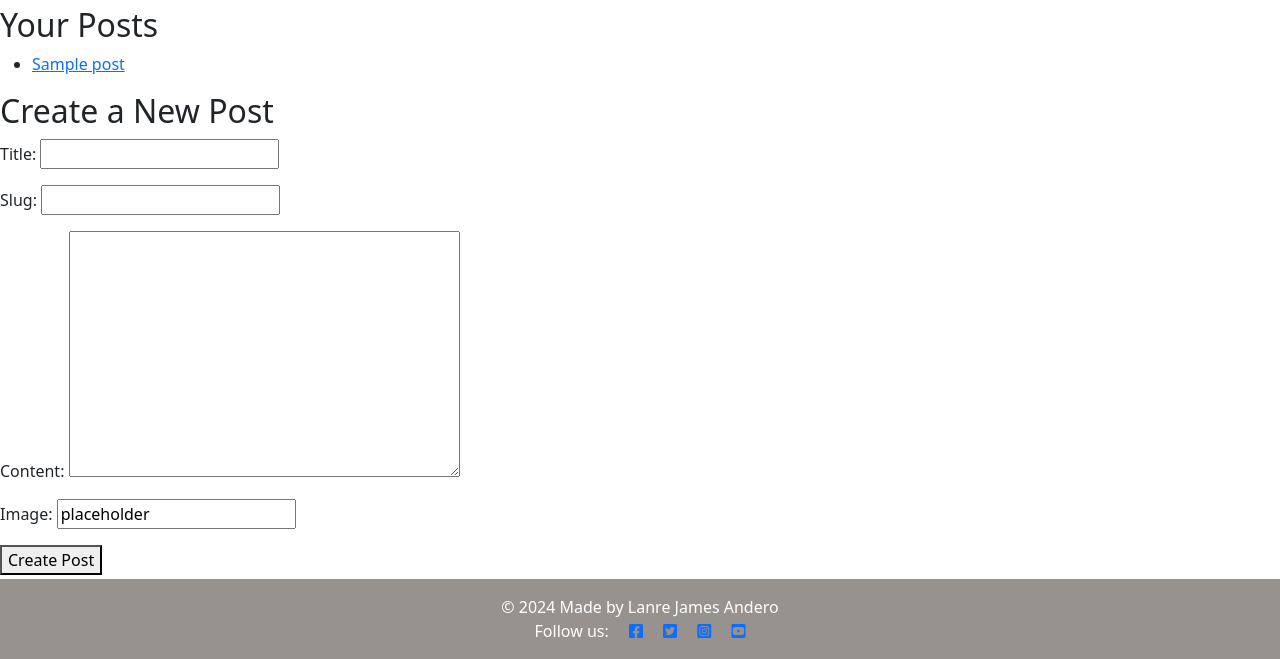
After one commit to LanreAndero/CI_PP4_DjangoBlog, a Django app: page /dashboard/ in a window 1280 px wide. The commit adds this page. Shown: the part 141-800 px from the top of the page. Run offline with Django 3.2, Linux system fonts and the light colour scheme; a user stored in the database is signed in; tables that the repository leaves empty hold one stand-in row (values such as "Sample post").

Commit message:
add user dashboard to create post, templates/dashboard.html, modify settings.py, forms, models, urls and view u

```diff
--- a/blog/admin.py
+++ b/blog/admin.py
@@ -15,6 +15,7 @@ class PostAdmin(SummernoteModelAdmin):
 
 @admin.register(Comment)
 class CommentAdmin(admin.ModelAdmin):
+
     list_display = ('name', 'body', 'post', 'created_on', 'approved')
     list_filter = ('approved', 'created_on')
     search_fields = ('name', 'email', 'body')
--- a/blog/forms.py
+++ b/blog/forms.py
@@ -1,5 +1,12 @@
 from .models import Comment
 from django import forms
+from .models import Post
+
+
+class PostForm(forms.ModelForm):
+    class Meta:
+        model = Post
+        fields = ['title', 'slug', 'content', 'featured_image']
 
 
 class CommentForm(forms.ModelForm):
--- a/blog/models.py
+++ b/blog/models.py
@@ -9,17 +9,14 @@ STATUS = ((0, "Draft"), (1, "Published"))
 class Post(models.Model):
     title = models.CharField(max_length=200, unique=True)
     slug = models.SlugField(max_length=200, unique=True)
-    author = models.ForeignKey(
-        User, on_delete=models.CASCADE, related_name="blog_posts"
-    )
+    author = models.ForeignKey(User, on_delete=models.CASCADE, related_name="blog_posts")
+    updated_on = models.DateTimeField(auto_now=True)
+    content = models.TextField()
     featured_image = CloudinaryField('image', default='placeholder')
     excerpt = models.TextField(blank=True)
-    updated_on = models.DateTimeField(auto_now=True)
-    content = models.TextField()
     created_on = models.DateTimeField(auto_now_add=True)
     status = models.IntegerField(choices=STATUS, default=0)
-    likes = models.ManyToManyField(
-        User, related_name='blogpost_like', blank=True)
+    likes = models.ManyToManyField(User, related_name='blogpost_like', blank=True)
 
     class Meta:
         ordering = ["-created_on"]
@@ -32,8 +29,7 @@ class Post(models.Model):
 
 
 class Comment(models.Model):
-    post = models.ForeignKey(Post, on_delete=models.CASCADE,
-                             related_name="comments")
+    post = models.ForeignKey(Post, on_delete=models.CASCADE, related_name="comments")
     name = models.CharField(max_length=80)
     email = models.EmailField()
     body = models.TextField()
--- a/blog/urls.py
+++ b/blog/urls.py
@@ -1,9 +1,12 @@
 from . import views
-from django.urls import path
+from django.urls import path, include
+from blog.views import PostList, PostDetail, PostLike
+from .views import PostDetail, dashboard_view
 
 
 urlpatterns = [
-    path('', views.PostList.as_view(), name='home'),
-    path('<slug:slug>/', views.PostDetail.as_view(), name='post_detail'),
+    path('', PostList.as_view(), name='home'),
+    path('dashboard/', dashboard_view, name='dashboard'),
+    path('<slug:slug>/', PostDetail.as_view(), name='post_detail'),
     path('like/<slug:slug>', views.PostLike.as_view(), name='post_like'),
 ]
--- a/blog/views.py
+++ b/blog/views.py
@@ -3,6 +3,8 @@ from django.views import generic, View
 from django.http import HttpResponseRedirect
 from .models import Post
 from .forms import CommentForm
+from django.contrib.auth.decorators import login_required
+from .forms import PostForm
 
 
 class PostList(generic.ListView):
@@ -65,6 +67,28 @@ class PostDetail(View):
             },
         )
 
+@login_required
+def dashboard_view(request):
+    # Fetch posts for the logged-in user
+    user_posts = Post.objects.filter(author=request.user).order_by("-created_on")
+
+    # If the form is submitted, process it
+    if request.method == 'POST':
+        post_form = PostForm(request.POST)
+        if post_form.is_valid():
+            new_post = post_form.save(commit=False)
+            new_post.author = request.user
+            new_post.save()
+            return redirect('dashboard')  # Redirect to the dashboard after creating the post
+    else:
+        post_form = PostForm()
+
+    return render(
+        request,
+        "dashboard.html",
+        {"user_posts": user_posts, "post_form": post_form}
+    )
+
 
 class PostLike(View):
 
--- a/christian_youth_blog/urls.py
+++ b/christian_youth_blog/urls.py
@@ -18,7 +18,7 @@ from django.urls import path, include
 
 urlpatterns = [
     path('admin/', admin.site.urls),
-    path('', include("blog.urls"), name='blog-urls'),
     path('summernote/', include('django_summernote.urls')),
+    path('', include("blog.urls"), name='blog_urls'),
     path('accounts/', include('allauth.urls')),
 ]
--- a/requirements.txt
+++ b/requirements.txt
@@ -1,5 +1,6 @@
 asgiref==3.7.2
 cloudinary==1.38.0
+crispy-bootstrap4==2023.1
 dj-database-url==2.1.0
 dj3-cloudinary-storage==0.0.6
 Django==5.0.1
--- a/templates/account/login.html
+++ b/templates/account/login.html
@@ -11,7 +11,6 @@
   <div class="row">
     <div class="col-md-8 mt-3 offset-md-2">
       <h3>{% trans "Sign In" %}</h3>
-
       <p>{% blocktrans %}Welcome back to the Christian Youth Blog. To leave a comment or like a post, please log in. If you
         have not created an account yet, then <a class="link" href="{{ signup_url }}">sign up</a>
         first.{% endblocktrans %}</p>
--- a/templates/account/logout.html
+++ b/templates/account/logout.html
@@ -18,7 +18,6 @@
 
       <form method="post" action="{% url 'account_logout' %}">
         {% csrf_token %}
-        {{ form|crispy }}
         {% if redirect_field_value %}
         <input type="hidden" name="{{ redirect_field_name }}" value="{{ redirect_field_value }}" />
         {% endif %}
--- a/templates/account/signup.html
+++ b/templates/account/signup.html
@@ -19,7 +19,6 @@
       <form class="signup" id="signup_form" method="post" action="{% url 'account_signup' %}">
         {% csrf_token %}
         {{ form.as_p }}
-        {{ form|crispy }}
         {% if redirect_field_value %}
         <input type="hidden" name="{{ redirect_field_name }}" value="{{ redirect_field_value }}" />
         {% endif %}
--- a/templates/base.html
+++ b/templates/base.html
@@ -21,7 +21,7 @@
     <nav class="navbar navbar-expand-lg navbar-light">
         <div class="container">
             <a class="navbar-brand" href="{% url 'home' %}">
-                <img src="{% static 'images/logo.png' %}" alt="Christian Youth Logo">
+                <img src="https://res.cloudinary.com/dmwocs4qe/image/upload/v1706854399/logo_sharp_sqvxsv.png" alt="Christian Youth Logo">
             </a>
             <button class="navbar-toggler" type="button" data-bs-toggle="collapse" data-bs-target="#navbarText"
                 aria-controls="navbarText" aria-expanded="false" aria-label="Toggle navigation">
@@ -93,7 +93,7 @@
             let messages = document.getElementById('msg');
             let alert = new bootstrap.Alert(messages);
             alert.close();
-        }, 2000);
+        }, 3000);
     </script>
 
     <!-- Bootstrap JS bundle -->
--- /dev/null
+++ b/templates/dashboard.html
@@ -0,0 +1,28 @@
+<!-- templates/dashboard.html -->
+{% extends 'base.html' %}
+
+{% block content %}
+  <h1>Your Dashboard</h1>
+
+  {% if user_posts %}
+    <h2>Your Posts</h2>
+    <ul>
+      {% for post in user_posts %}
+        <li><a href="{% url 'post_detail' slug=post.slug %}">{{ post.title }}</a></li>
+      {% endfor %}
+    </ul>
+  {% else %}
+    <p>You haven't created any posts yet.</p>
+  {% endif %}
+
+  <h2>Create a New Post</h2>
+  <form method="post" action="{% url 'dashboard' %}" enctype="multipart/form-data">
+    {% csrf_token %}
+    {{ post_form.as_p }}
+
+    <!-- Include Summernote for rich text editing -->
+    {{ post_form.media }}
+
+    <button type="submit">Create Post</button>
+  </form>
+{% endblock %}
--- a/templates/index.html
+++ b/templates/index.html
@@ -5,7 +5,7 @@
 {% block content %}
     <div class="welcome-message"><h1 class="fade-in-out">Welcome to Our Christian Youth Blog!</h1></div>
     <div class="container-image">
-        <img src="{% static 'images/bg-image.png' %}" alt="Main Image">
+        <img src="https://res.cloudinary.com/dmwocs4qe/image/upload/v1706854088/bg-image_sharp_ccfige.webp" alt="Main Image">
     </div>
     <div class="home-message">
         <p>
@@ -30,7 +30,7 @@
                                     <div class="image-container">
                                         {% if "placeholder" in post.featured_image.url %}
                                         <img class="card-img-top"
-                                        src="https://codeinstitute.s3.amazonaws.com/fullstack/blog/default.jpg">
+                                            src="https://res.cloudinary.com/dmwocs4qe/image/upload/v1706854089/default_sharp_bizfdt.png">
                                         {% else %}
                                         <img class="card-img-top" src=" {{ post.featured_image.url }}">
                                         {% endif %}
@@ -53,7 +53,6 @@
                 <div class="row">
                     {% endif %}
                     {% endfor %}
-
                 </div>
             </div>
         </div>
@@ -65,7 +64,6 @@
                 {% endif %}
                 {% if page_obj.has_next %}
                 <li><a href="?page={{ page_obj.next_page_number }}" class="page-link"> NEXT &raquo;</a></li>
-
                 {% endif %}
             </ul>
         </nav>
```
Also changed, not shown: christian_youth_blog/settings.py (+9 -9 lines), templates/post_detail.html (+7 -5 lines), static/images/bg-image.png (deleted), static/images/bible-study.png (deleted), static/images/default.png (deleted), static/images/logo.png (deleted). Lines whose indentation alone changed are shown as unchanged.
